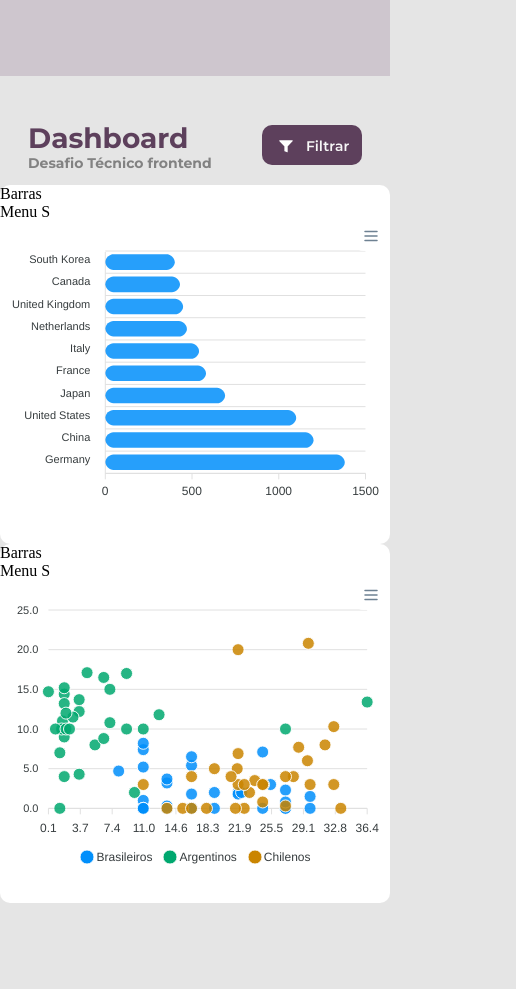
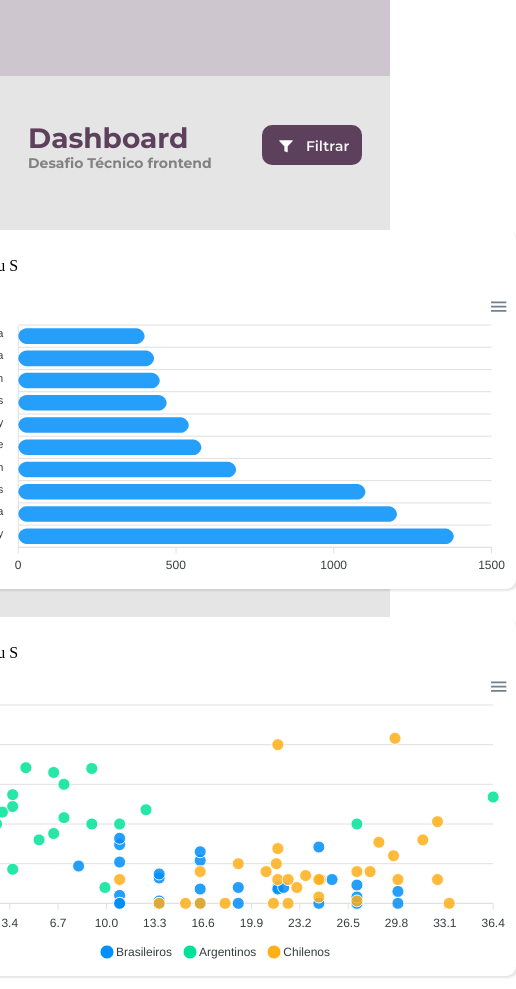
Before and after one commit to JulioSilvaa/DashboardSalt, a React (Create React App) app: page / in a window 390 px wide. Shown: the whole page, 516 px wide, since content can reach past the window. Before the commit the page ends 903 px from the top, so only its background shows below. Built offline with nearby package versions, Linux system fonts and the light colour scheme.

Commit message:
Melhorando a estilização do container dos graficos afim de melhorar a parte visual e verificar os ajustes para trabalhar a responsividade

```diff
--- /dev/null
+++ b/src/Components/Graphics/Graphics.js
@@ -0,0 +1,35 @@
+import React from "react";
+import GraphicBar from "../../Services/GraphicBar/GraphicBar";
+import GraphicScatter from "../../Services/GraphicScatter/GraphicScatter";
+import {
+  ContainerGraphics,
+  CardGraphics,
+  ViweGraphics1,
+  ViweGraphics2,
+  ContainerInfos,
+} from "./style";
+
+export default function Graphics() {
+  return (
+    <ContainerGraphics>
+      <CardGraphics>
+        <ContainerInfos>
+          <p>Barras</p>
+          <p>Menu S</p>
+        </ContainerInfos>
+        <ViweGraphics1>
+          <GraphicBar />
+        </ViweGraphics1>
+      </CardGraphics>
+      <CardGraphics>
+        <ContainerInfos>
+          <p>Barras</p>
+          <p>Menu S</p>
+        </ContainerInfos>
+        <ViweGraphics2>
+          <GraphicScatter />
+        </ViweGraphics2>
+      </CardGraphics>
+    </ContainerGraphics>
+  );
+}
--- a/src/Components/Graphics/Graphics.jsx
+++ /dev/null
@@ -1,53 +0,0 @@
-import React from "react";
-import GraphicBar from './../../Services/GraphicBar/GraphicBar';
-import GraphicScatter from './../../Services/GraphicScatter/GraphicScatter';
-
-
-
-
-export default function Graphics() {
-  return (
-    <div
-      style={{
-        display: "flex",
-        justifyContent: "space-around",
-        flexWrap: "wrap",
-      }}
-    >
-      <div
-        style={{
-          width: "680px",
-          height: "359px",
-          backgroundColor: "white",
-          borderRadius: "10px",
-        }}
-      >
-        <div
-          style={{
-            maxWidth: "600px",
-            height: "290px",
-
-          }}
-        >
-          <p>Barras</p>
-          <p>Menu S</p>
-          <GraphicBar />
-        </div>
-      </div>
-      <div
-        style={{
-          width: "680px",
-          height: "359px",
-          backgroundColor: "white",
-          borderRadius: "10px",
-        }}
-      >
-        <div style={{ maxWidth: "600px", height: "290px" }}>
-          <p>Barras</p>
-          <p>Menu S</p>
-          <GraphicScatter />
-        </div>
-      </div>
-    </div>
-  );
-}
--- /dev/null
+++ b/src/Components/Graphics/style.js
@@ -0,0 +1,56 @@
+import styled from "styled-components";
+
+export const ContainerGraphics = styled.div`
+  display: flex;
+  flex-wrap: wrap;
+  align-items: center;
+  justify-content: center;
+  gap: 28px;
+  margin-top: 45px;
+`;
+
+export const CardGraphics = styled.div`
+  width: 680px;
+  height: 359px;
+  background-color: #fff;
+  border-radius: 10px;
+  box-shadow: 2px 2px 2px rgba(0, 0, 0, 0.1);
+`;
+
+export const ViweGraphics1 = styled.div`
+  width: 603px;
+  height: 290px;
+  margin: 14px 0 14px 39px;
+
+  & div.apexcharts-toolbar{
+     fill: #5d405c;
+  }
+`;
+
+export const ViweGraphics2 = styled.div`
+  width: 603px;
+  height: 290px;
+  margin: 7px 0 14px 39px;
+`;
+
+export const ContainerInfos = styled.div`
+  display: flex;
+  align-items: center;
+  width: 500px;
+  height: 30px;
+  margin: 21px 0 0 23px;
+
+  p:first-child {
+    width: 55px;
+    height: 20px;
+    color: #5d405c;
+    font-family: Montserrat;
+    font-size: 16px;
+    line-height: 20px;
+    font-weight: 700;
+    font-style: bold;
+  }
+  & :nth-child(2) {
+    margin-left: 16px;
+  }
+`;
--- a/src/GlobalStyle.js
+++ b/src/GlobalStyle.js
@@ -10,14 +10,17 @@ const GlobalStyle = createGlobalStyle`
 }
 
 body{
-    background:#E5E5E5 ;
+
     max-width: 100% ;
 }
 
 .ContainerApp{
     max-width: 1444px ;
     margin: 0 auto ;
+    background:#E5E5E5 ;
 }
+
+
 
 `;
 
```
Also changed, not shown: src/Components/Header/header.js (renamed from src/Components/Header/header.jsx), src/Components/TitleFilter/TitleFilter.js (renamed from src/Components/TitleFilter/TitleFilter.jsx), src/Services/GraphicBar/GraphicBar.js (renamed from src/Services/GraphicBar/GraphicBar.jsx), src/Services/GraphicScatter/GraphicScatter.js (renamed from src/Services/GraphicScatter/GraphicScatter.jsx).
